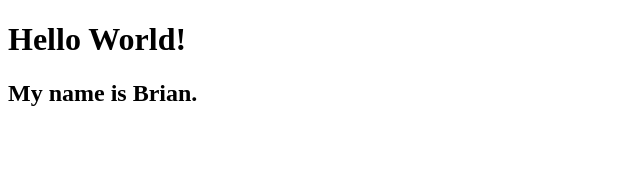
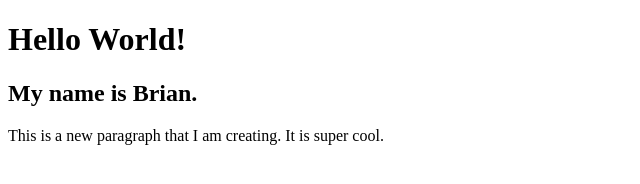
Before and after one commit to bstanton773/first-repo-kekambas-91, a plain HTML site: page index.html in a window 1280 px wide. Shown: the whole page, without its empty margins (0-640 px from the left). Drawn offline with Linux system fonts and the light colour scheme.

Commit message:
Updated index with new p tag

```diff
--- a/index.html
+++ b/index.html
@@ -9,5 +9,6 @@
 <body>
     <h1>Hello World!</h1>
     <h2>My name is Brian.</h2>
+    <p>This is a new paragraph that I am creating. It is super cool.</p>
 </body>
 </html>
```
